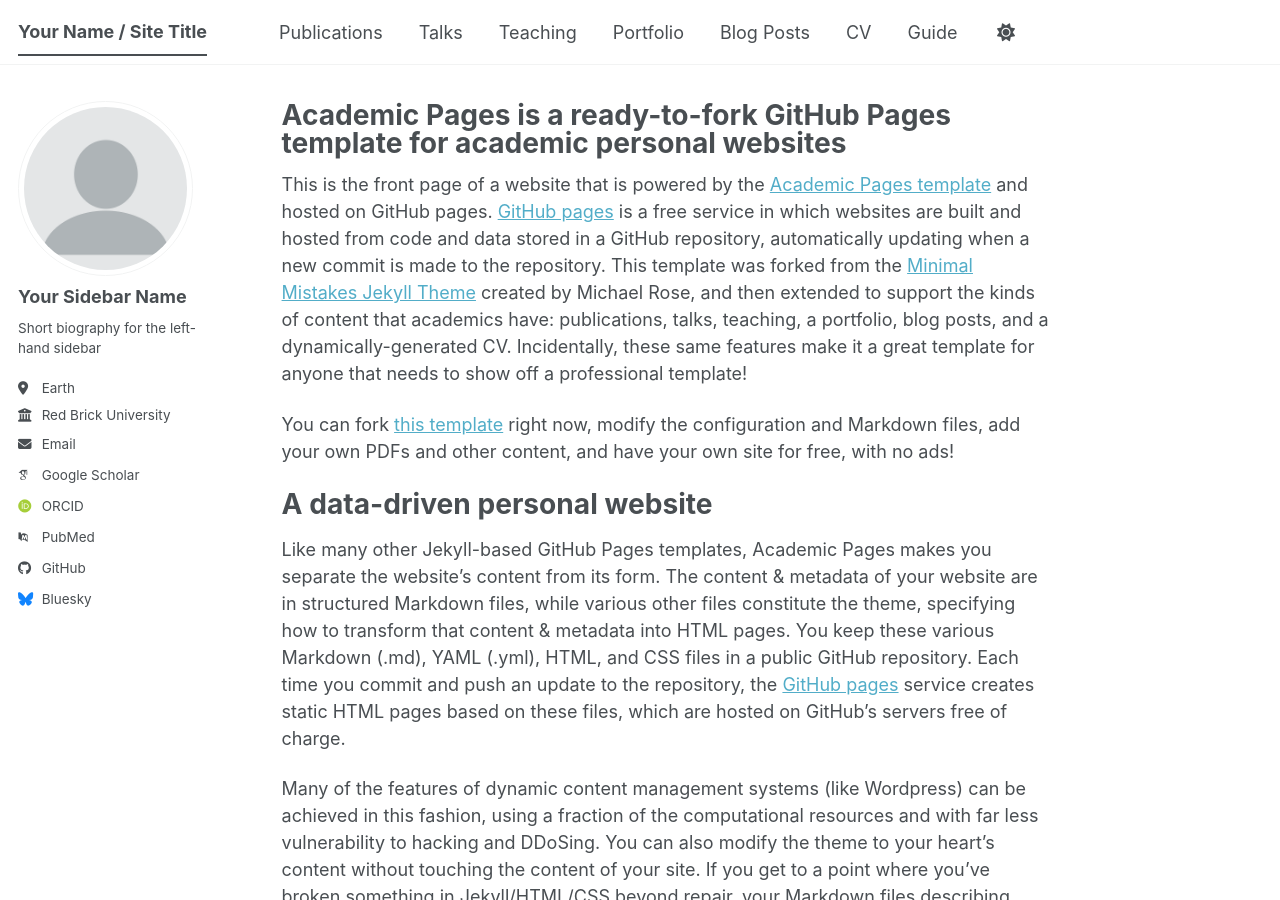
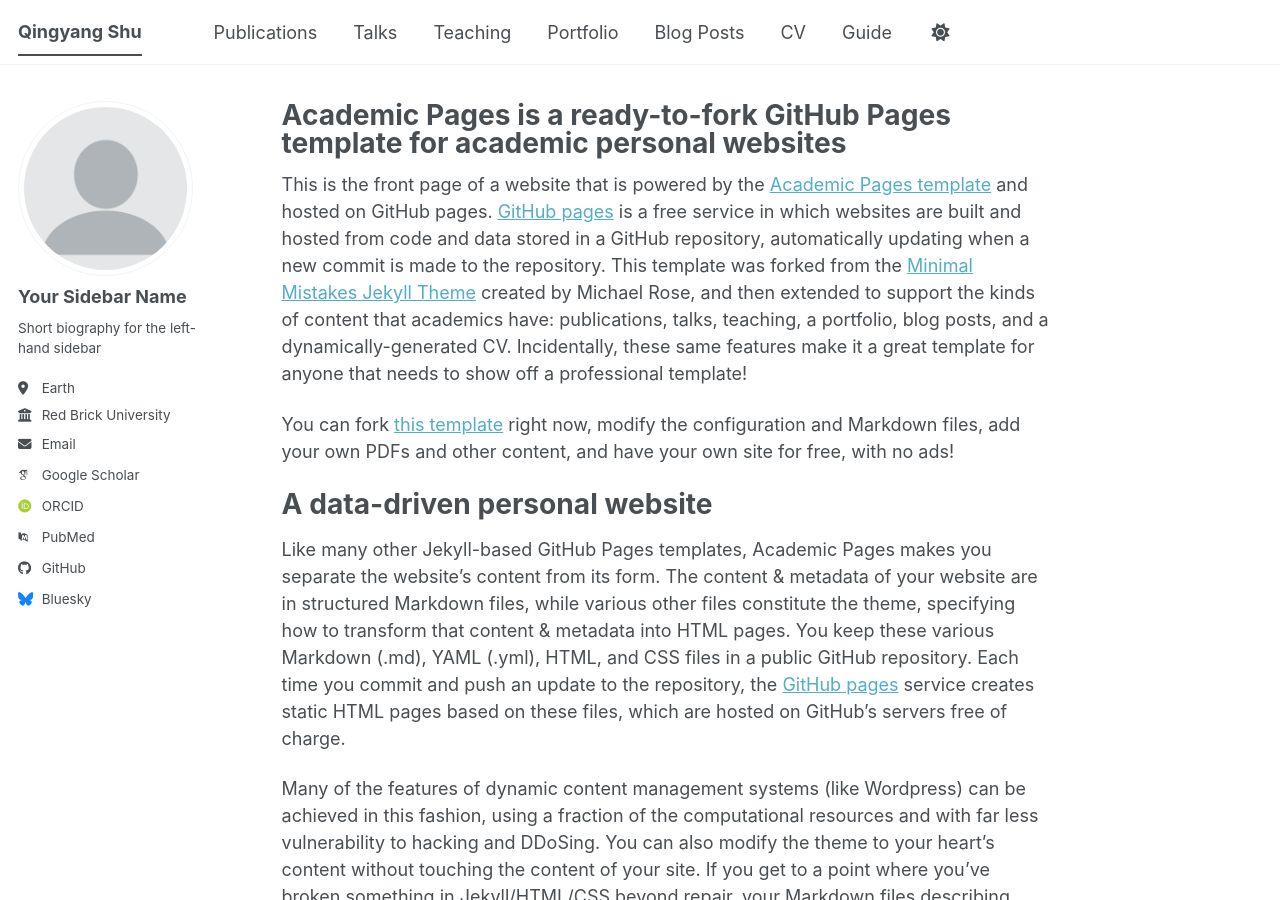
Before and after one commit to QingyangShu/qingyangshu.github.io, a Jekyll site: the page built from _pages/about.md, in a window 1280 px wide and 900 px high. Built offline with Jekyll 4.4.1, drawn with Linux system fonts in a browser that asks for light colours; some web fonts are replaced; a script bundle is joined from its source files by our own code; library files that are not in the unit come from our copies.

Commit message:
Update _config.yml

```diff
--- a/_config.yml
+++ b/_config.yml
@@ -9,11 +9,11 @@
 # Basic Site Settings
 locale                   : "en-US"
 site_theme               : "default" # The available themes options are "default", "air", "sunrise", "mint", "dirt" and "contrast"
-title                    : "Your Name / Site Title"
+title                    : "Qingyang Shu"
 title_separator          : "-"
 name                     : &name "Your Name"
 description              : &description "Your Name's academic portfolio"   # Update this with a general description of your site, this is the default if not overridden by a page
-url                      : https://academicpages.github.io # The base hostname & protocol for your site e.g. "https://[your GitHub username].github.io",
+url                      : https://Qingyang-Shu.github.io # The base hostname & protocol for your site e.g. "https://[your GitHub username].github.io",
                                                            # or if you already have some other page hosted on Github then use "https://[your GitHub username].github.io/[Your Repo Name]"
 baseurl                  : "" # the subpath of your site, e.g. "/blog"
 repository               : "academicpages/academicpages.github.io"
```
